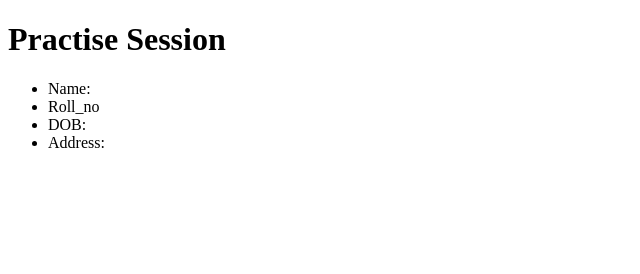
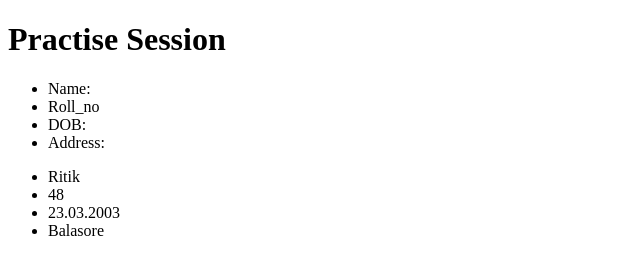
Before and after one commit to Ritikrpati23032003/My_Repo, a plain HTML site: page index.html in a window 1280 px wide. Shown: the whole page, without its empty margins (0-640 px from the left). Drawn offline with Linux system fonts and the light colour scheme.

Commit message:
second comiit

```diff
--- a/index.html
+++ b/index.html
@@ -13,5 +13,11 @@
         <li>DOB:</li>
         <li>Address:</li>
     </ul>
+    <ul>
+        <li>Ritik</li>
+        <li>48</li>
+        <li>23.03.2003</li>
+        <li>Balasore</li>
+    </ul>
 </body>
 </html>
```
